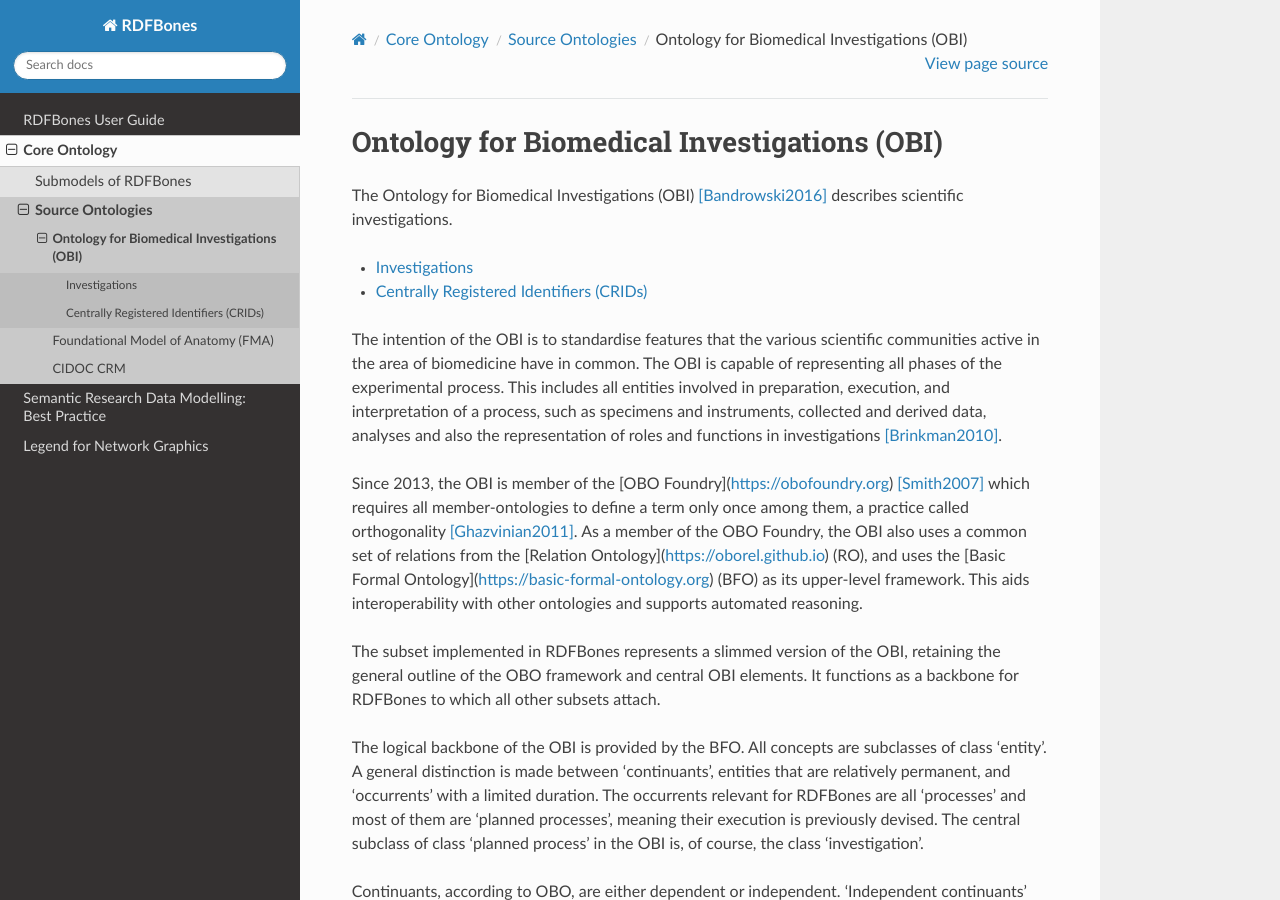
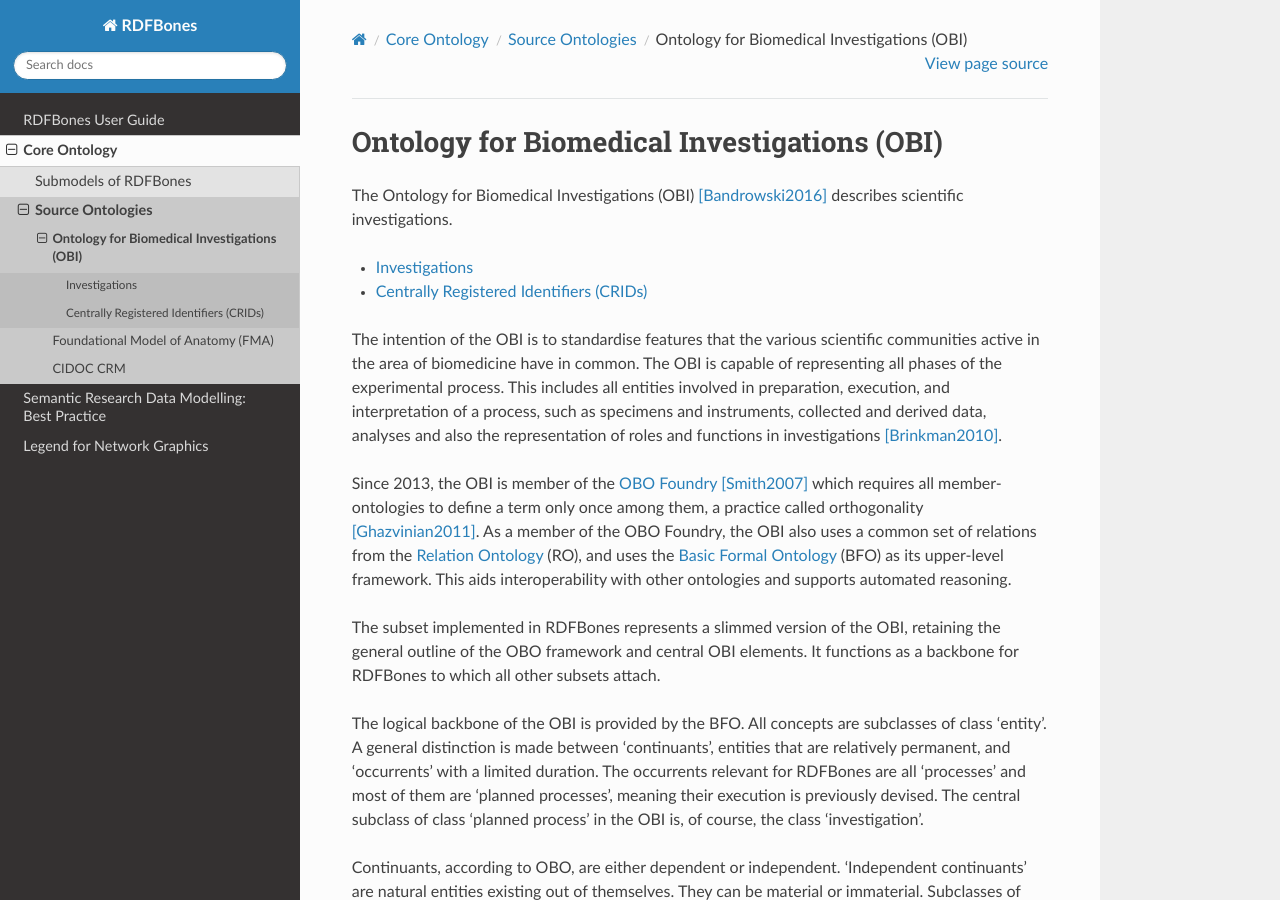
Before and after one commit to RDFBones/RDFBones-O, a Sphinx documentation site: the page built from docs/core/ontologies/obi/obi_main.rst, in a window 1280 px wide and 900 px high. Built offline with Sphinx 7.4.7 and the Read the Docs theme 2.0.0, drawn with Linux system fonts in a browser that asks for light colours.

```diff
--- a/docs/core/ontologies/obi/crid.rst
+++ b/docs/core/ontologies/obi/crid.rst
@@ -4,8 +4,7 @@ Centrally Registered Identifiers (CRIDs)
 The Centrally Registered Identifier (CRID) is a concept that RDFBones adopts from the :ref:`obi`. In osteological research, CRIDs appear in various contexts, e. g. denoting individual skeletons, stratigraphical units from excavations, shelfmarks in museums and archives or sample identifiers.
 
 CRIDs are composed of at least two parts, a ‘centrally registered identifier symbol’, i. e. the sequence of letters and numbers written on labels or boxes, and an additional piece of information that relates the CRID to a series of identifiers, a ‘centrally registered identifier registry’. How this construct is to be implemented is exemplified in the definition of class ‘centrally registered identifier symbol’:
-
->The sentence "The article has Pubmed ID 12345." contains a CRID that has two parts: one part is the CRID symbol, which is '12345'; the other part denotes the CRID registry, which is Pubmed.
+	The sentence "The article has Pubmed ID 12345." contains a CRID that has two parts: one part is the CRID symbol, which is '12345'; the other part denotes the CRID registry, which is Pubmed.
 
 The OBI offers two subclasses of class ‘planned process’ for modelling interactions with CRIDs. Class ‘assigning a centrally registered identifier’ describes the creation of new CRIDs while class ‘associating information with a centrally registered identifier in its registry’ refers to adding information that is described by a CRID.
 
--- a/docs/core/ontologies/obi/obi_main.rst
+++ b/docs/core/ontologies/obi/obi_main.rst
@@ -12,7 +12,7 @@ The Ontology for Biomedical Investigations (OBI) [Bandrowski2016]_ describes sci
 
 The intention of the OBI is to standardise features that the various scientific communities active in the area of biomedicine have in common. The OBI is capable of representing all phases of the experimental process. This includes all entities involved in preparation, execution, and interpretation of a process, such as specimens and instruments, collected and derived data, analyses and  also the representation of roles and functions in investigations [Brinkman2010]_.
 
-Since 2013, the OBI is member of the [OBO Foundry](https://obofoundry.org) [Smith2007]_ which requires all member-ontologies to define a term only once among them, a practice called orthogonality [Ghazvinian2011]_. As a member of the OBO Foundry, the OBI also uses a common set of relations from the [Relation Ontology](https://oborel.github.io) (RO), and uses the [Basic Formal Ontology](https://basic-formal-ontology.org) (BFO) as its upper-level framework. This aids interoperability with other ontologies and supports automated reasoning.
+Since 2013, the OBI is member of the `OBO Foundry <https://obofoundry.org/>`_ [Smith2007]_ which requires all member-ontologies to define a term only once among them, a practice called orthogonality [Ghazvinian2011]_. As a member of the OBO Foundry, the OBI also uses a common set of relations from the `Relation Ontology <https://oborel.github.io/>`_ (RO), and uses the `Basic Formal Ontology <https://basic-formal-ontology.org/>`_ (BFO) as its upper-level framework. This aids interoperability with other ontologies and supports automated reasoning.
 
 The subset implemented in RDFBones represents a slimmed version of the OBI, retaining the general outline of the OBO framework and central OBI elements. It functions as a backbone for RDFBones to which all other subsets attach.
 
```
Also changed, not shown: docs/userguide/userguide_main.rst (+40 -7 lines), docs/userguide/gfx/Dental_Inventory/dentalinv_dentition.png (renamed from docs/gfx/RDFBones_Guide/Dental_Inventory/dentalinv_dentition.png), docs/userguide/gfx/Dental_Inventory/dentalinv_inventory.png (renamed from docs/gfx/RDFBones_Guide/Dental_Inventory/dentalinv_inventory.png), docs/userguide/gfx/Dental_Inventory/dentalinv_perm_max.png (renamed from docs/gfx/RDFBones_Guide/Dental_Inventory/dentalinv_perm_max.png).
